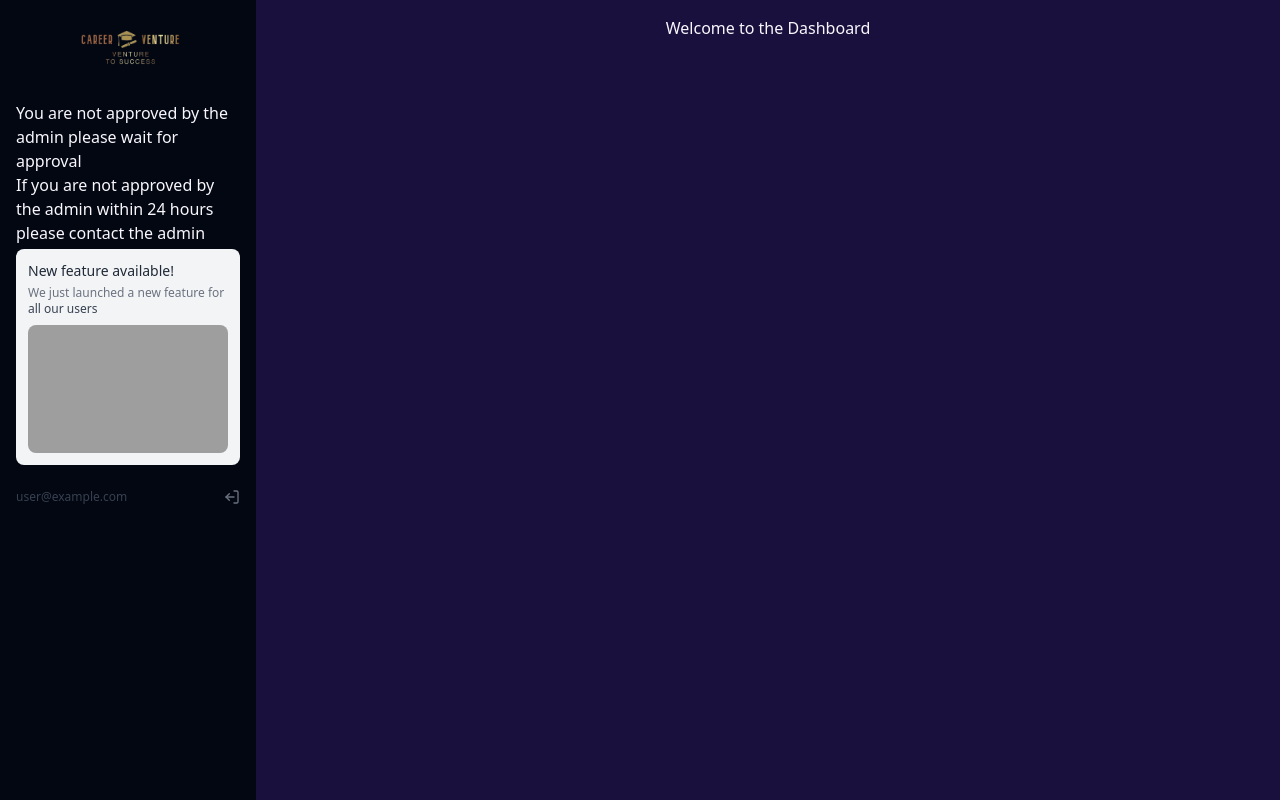
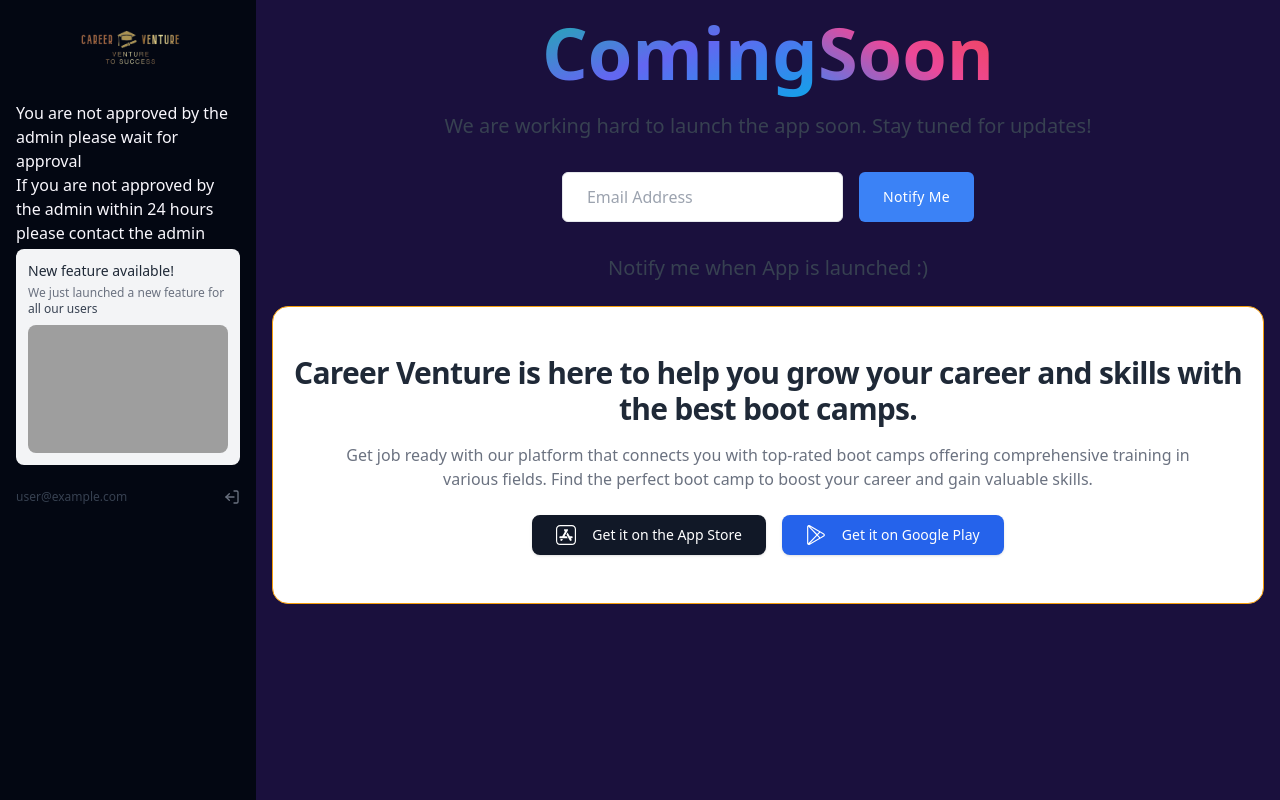
Before and after one commit to NabilaFerdousPrapty/Career-Venture-Client, a React (Vite) app: page /dashboard/intro in a window 1280 px wide. Built offline with nearby package versions, Linux system fonts and the light colour scheme; no server answers; sample sign-in values are in the browser's storage; grey boxes are pictures that could not be loaded; a web font is replaced by a local one.

Commit message:
jwt issue and axiosSecure fixed

```diff
--- a/src/Layouts/DashBoard.jsx
+++ b/src/Layouts/DashBoard.jsx
@@ -44,7 +44,7 @@ const Dashboard = () => {
       </Link>
 
       <Link
-        to={"/manage-users"}
+        to={"manage-users"}
         className="flex items-center px-3 py-2 text-gray-600 transition-colors duration-300 transform rounded-lg dark:text-gray-300 hover:bg-gray-100 dark:hover:bg-gray-800 dark:hover:text-gray-200 hover:text-gray-700"
 
       ><FaUsersGear />
--- a/src/Pages/Admin/UserManagement/UserManagement.jsx
+++ b/src/Pages/Admin/UserManagement/UserManagement.jsx
@@ -1,6 +1,25 @@
 import React from 'react';
+import UseAxiosSecure from '../../../hooks/UseAxiosSecure/UseAxiosSecure';
+import { useQuery } from '@tanstack/react-query';
 
 const UserManagement = () => {
+
+    const axiosSecure=UseAxiosSecure();
+    const {
+        data: users = [],
+        isLoading,
+        isError,
+        error,
+      } = useQuery({
+        queryKey: ["users"],
+        queryFn: async () => {
+          const { data } = await axiosSecure.get("/users");
+          return data;
+        },
+      });
+      console.log("Loading:", isLoading);
+      console.log("Error:", error);
+      console.log("Data:", users);
     return (
         <div>
 
--- a/src/Pages/DashboardHome/DashboardHome.jsx
+++ b/src/Pages/DashboardHome/DashboardHome.jsx
@@ -3,9 +3,87 @@ import React from 'react';
 const DashboardHome = () => {
     return (
         <div>
-           <h1>
-                Welcome to the Dashboard
-            </h1>
+        <section className="flex items-center flex-1">
+            <div className="flex flex-col w-full ">
+                <h1 className="text-5xl font-extrabold text-center lg:text-7xl 2xl:text-8xl">
+                    <span className="text-transparent bg-gradient-to-br bg-clip-text from-teal-500 via-indigo-500 to-sky-500 dark:from-teal-200 dark:via-indigo-300 dark:to-sky-500">
+                        Coming
+                    </span>
+
+                    <span className="text-transparent bg-gradient-to-tr bg-clip-text from-blue-500 via-pink-500 to-red-500 dark:from-sky-300 dark:via-pink-300 dark:to-red-500">
+                        Soon
+                    </span>
+                </h1>
+
+                <p className="max-w-3xl mx-auto mt-6 text-lg text-center text-gray-700 dark:text-white md:text-xl">
+                    We are working hard to launch the app soon. Stay tuned for updates!
+                </p>
+
+                <div className="flex flex-col mt-8 space-y-3 sm:-mx-2 sm:flex-row sm:justify-center sm:space-y-0">
+                    <input id="email" type="text" className="px-6 py-3 text-gray-700 bg-white border rounded-md dark:bg-gray-900 dark:text-gray-300 dark:border-gray-600 focus:border-blue-400 focus:ring-blue-300 focus:ring-opacity-40 dark:focus:border-blue-300 focus:outline-none focus:ring sm:mx-2" placeholder="Email Address" />
+
+                    <button className="px-6 py-3 text-sm font-medium tracking-wide text-white capitalize transition-colors duration-300  bg-blue-500 rounded-md hover:bg-blue-600 focus:bg-blue-600 focus:outline-none sm:mx-2">
+                        Notify Me
+                    </button>
+                </div>
+
+                <p className="mt-8 text-center text-gray-700 dark:text-white text-md md:text-xl">Notify me when App is launched :)</p>
+            </div>
+        </section>
+        <section className="bg-white dark:bg-slate-950 rounded-2xl border border-amber-500 my-6">
+    <div className="container flex flex-col items-center px-4 py-12 mx-auto text-center">
+        <h2 className="text-2xl font-bold tracking-tight text-gray-800 xl:text-3xl dark:text-white">
+            Career Venture is here to help you grow your career and skills with the best boot camps.
+        </h2>
+
+        <p className="block max-w-4xl mt-4 text-gray-500 dark:text-gray-300">
+          Get job ready with our platform that connects you with top-rated boot camps offering comprehensive training in various fields. Find the perfect boot camp to boost your career and gain valuable skills.
+        </p>
+
+        <div className="mt-6">
+            <a href="#" className="inline-flex items-center justify-center w-full px-4 py-2.5 overflow-hidden text-sm text-white transition-colors duration-300 bg-gray-900 rounded-lg shadow sm:w-auto sm:mx-2 hover:bg-gray-700 dark:bg-gray-800 dark:hover:bg-gray-700 focus:ring focus:ring-gray-300 focus:ring-opacity-80">
+                <svg class="w-5 h-5 mx-2 fill-current" xmlns:xlink="http://www.w3.org/1999/xlink" x="0px" y="0px" viewBox="0 0 512 512" xml:space="preserve">
+                    <g>
+                        <g>
+                            <path d="M407,0H105C47.103,0,0,47.103,0,105v302c0,57.897,47.103,105,105,105h302c57.897,0,105-47.103,105-105V105C512,47.103,464.897,0,407,0z M482,407c0,41.355-33.645,75-75,75H105c-41.355,0-75-33.645-75-75V105c0-41.355,33.645-75,75-75h302c41.355,0,75,33.645,75,75V407z"></path>
+                        </g>
+                    </g>
+                    <g>
+                        <g>
+                            <path d="M305.646,123.531c-1.729-6.45-5.865-11.842-11.648-15.18c-11.936-6.892-27.256-2.789-34.15,9.151L256,124.166l-3.848-6.665c-6.893-11.937-22.212-16.042-34.15-9.151h-0.001c-11.938,6.893-16.042,22.212-9.15,34.151l18.281,31.664L159.678,291H110.5c-13.785,0-25,11.215-25,25c0,13.785,11.215,25,25,25h189.86l-28.868-50h-54.079l85.735-148.498C306.487,136.719,307.375,129.981,305.646,123.531z"></path>
+                        </g>
+                    </g>
+                    <g>
+                        <g>
+                            <path d="M401.5,291h-49.178l-55.907-96.834l-28.867,50l86.804,150.348c3.339,5.784,8.729,9.921,15.181,11.65c2.154,0.577,4.339,0.863,6.511,0.863c4.332,0,8.608-1.136,12.461-3.361c11.938-6.893,16.042-22.213,9.149-34.15L381.189,341H401.5c13.785,0,25-11.215,25-25C426.5,302.215,415.285,291,401.5,291z"></path>
+                        </g>
+                    </g>
+                    <g>
+                        <g>
+                            <path d="M119.264,361l-4.917,8.516c-6.892,11.938-2.787,27.258,9.151,34.15c3.927,2.267,8.219,3.345,12.458,3.344c8.646,0,17.067-4.484,21.693-12.495L176.999,361H119.264z"></path>
+                        </g>
+                    </g>
+                </svg>
+
+                <span className="mx-2">
+                    Get it on the App Store
+                </span>
+            </a>
+
+            <a href="#"
+                className="inline-flex items-center justify-center w-full px-4 py-2.5 mt-4 overflow-hidden text-sm text-white transition-colors duration-300 bg-blue-600 rounded-lg shadow sm:w-auto sm:mx-2 sm:mt-0 hover:bg-blue-500 focus:ring focus:ring-blue-300 focus:ring-opacity-80">
+                <svg className="w-5 h-5 mx-2 fill-current" viewBox="-28 0 512 512.00075" xmlns="http://www.w3.org/2000/svg">
+                    <path d="m432.320312 215.121094-361.515624-208.722656c-14.777344-8.53125-32.421876-8.53125-47.203126 0-.121093.070312-.230468.148437-.351562.21875-.210938.125-.421875.253906-.628906.390624-14.175782 8.636719-22.621094 23.59375-22.621094 40.269532v417.445312c0 17.066406 8.824219 32.347656 23.601562 40.878906 7.390626 4.265626 15.496094 6.398438 23.601563 6.398438s16.214844-2.132812 23.601563-6.398438l361.519531-208.722656c14.777343-8.53125 23.601562-23.8125 23.601562-40.878906s-8.824219-32.347656-23.605469-40.878906zm-401.941406 253.152344c-.21875-1.097657-.351562-2.273438-.351562-3.550782v-417.445312c0-2.246094.378906-4.203125.984375-5.90625l204.324219 213.121094zm43.824219-425.242188 234.21875 135.226562-52.285156 54.539063zm-6.480469 429.679688 188.410156-196.527344 54.152344 56.484375zm349.585938-201.835938-80.25 46.332031-60.125-62.714843 58.261718-60.773438 82.113282 47.40625c7.75 4.476562 8.589844 11.894531 8.589844 14.875s-.839844 10.398438-8.589844 14.875zm0 0">
+                    </path>
+                </svg>
+
+                <span className="mx-2">
+                    Get it on Google Play
+                </span>
+            </a>
+        </div>
+    </div>
+</section>
         </div>
     );
 };
--- a/src/Providers/AuthProvider.jsx
+++ b/src/Providers/AuthProvider.jsx
@@ -2,13 +2,13 @@ import { GoogleAuthProvider, createUserWithEmailAndPassword, signInWithPopup, si
 import React, { useEffect, useState } from 'react';
 import { createContext } from 'react';
 import auth from '../../Firebase/Firebase.config';
-
+import UseAxiosCommon from '../hooks/UseAxiosCommon/UseAxiosCommon';
 
 
 export const AuthContext=createContext(null)
 
 const AuthProvider = ({children}) => {
-
+  const axiosCommon=UseAxiosCommon();
   const [user,setUser]=useState(null);
   const [loading,setLoading]=useState(true);
   const googleProvider = new GoogleAuthProvider();
@@ -41,15 +41,22 @@ const AuthProvider = ({children}) => {
         if (currentUser) {
             const userInfo = { email: currentUser?.email }
             //get token and store it in client side
-
-
+            axiosCommon.post('/jwt', userInfo)
+                .then((response) => {
+                    if (response?.data?.token) {
+                        localStorage.setItem('access-token', response.data.token)
+                    }
+                })
+        } else {
+            //remove token
+            localStorage.removeItem('access-token')
         }
         setLoading(false)
     })
     return () => {
         return unsubscribed()
     };
-}, [])
+}, [axiosCommon])
 
   const authInfo = {
    user,
--- a/src/routes/router.jsx
+++ b/src/routes/router.jsx
@@ -20,6 +20,7 @@ import UseAxiosCommon from '../hooks/UseAxiosCommon/UseAxiosCommon';
 import PrivateRoute from './Private/PrivateRoute';
 import MentorDetails from '../Pages/MentorDetails/MentorDetails';
 import ResourceDetail from '../Pages/ResourceDetail/ResourceDetail';
+import UserManagement from '../Pages/Admin/UserManagement/UserManagement';
 const axiosCommon = UseAxiosCommon();
 
   const router = createBrowserRouter([
@@ -85,6 +86,9 @@ const axiosCommon = UseAxiosCommon();
         {
           path:'intro',
           element:<DashboardHome/>
+        },{
+          path:'manage-users',
+          element:<UserManagement/>
         }
       ],
       errorElement:<ErrorPage/>
```
